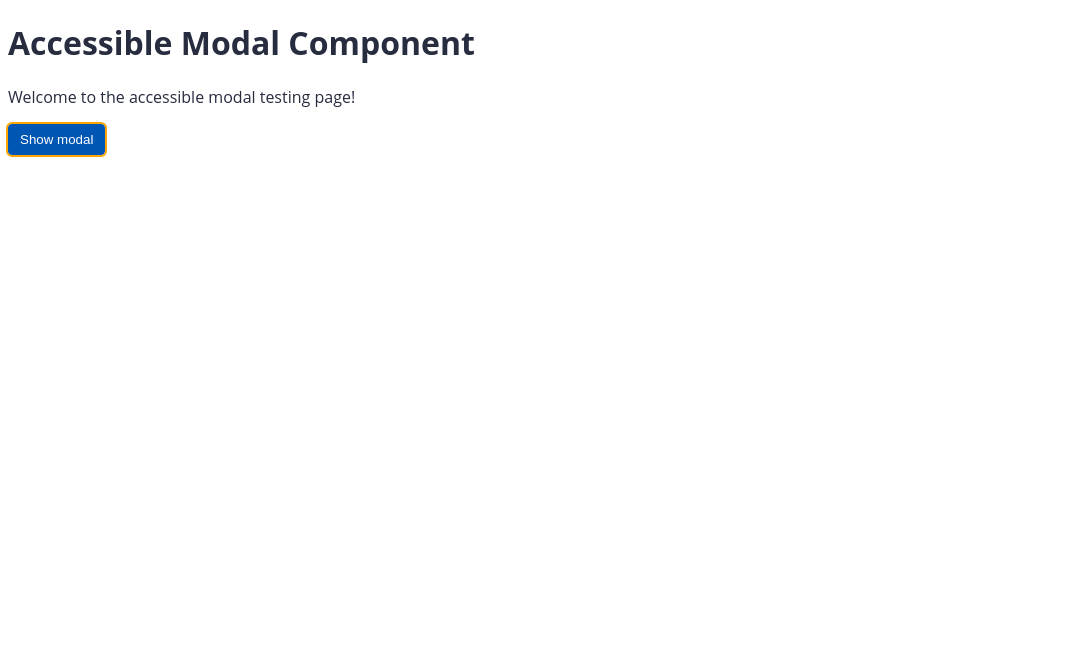
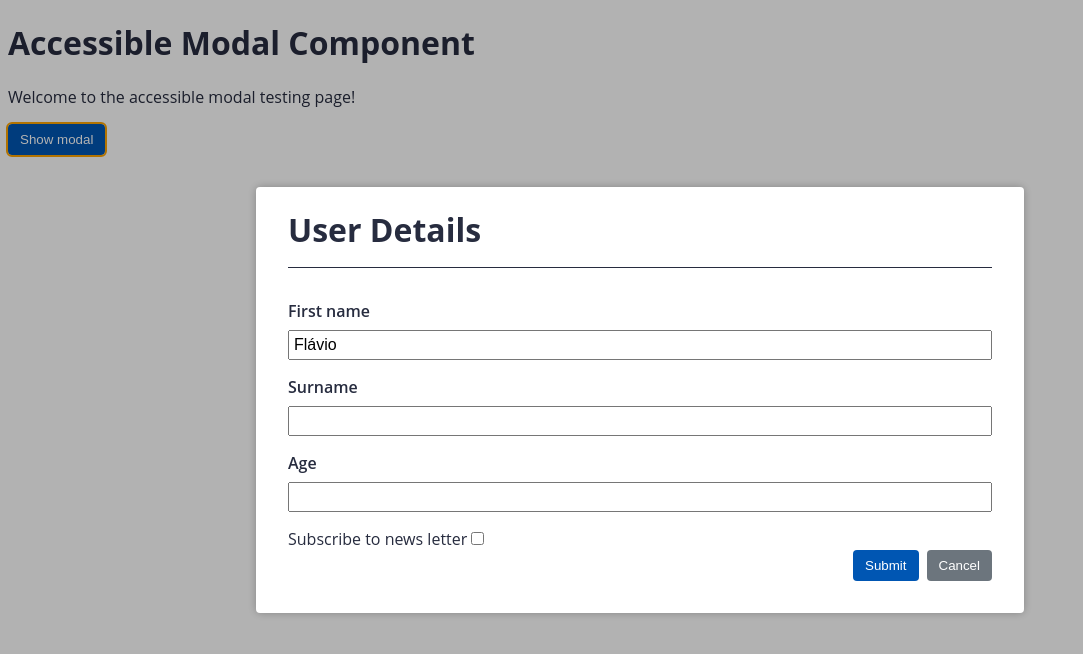
Before and after one commit to slackwarecps/angular-avancando-acessibilidade, an Angular app: page / in a window 1280 px wide. Both pictures are taken after a click on the button "Show modal". Shown: the top 654 px of the page, without its empty margins (0-1083 px from the left). Built offline with nearby package versions, Linux system fonts and the light colour scheme.

Commit message:
fim da lapidacao do componente

```diff
--- a/src/app/app.component.html
+++ b/src/app/app.component.html
@@ -22,6 +22,10 @@
     <input id="age">
   </div>
 
+  <label for="info">Subscribe to news letter</label>
+  <input id="info" type="checkbox" (change)="info = !info">
+  <p [@fade] *ngIf="info">This is a placeholder for more information</p>
+
   <div class="button-group">
     <button class="button button-primary" type="button">Submit</button>
     <button
--- a/src/app/app.component.ts
+++ b/src/app/app.component.ts
@@ -1,16 +1,21 @@
 import { Component, TemplateRef, ViewChild } from '@angular/core';
-import { ModalRef, ModalService } from './shared/components/modal/services/modal.service';
+
+import { fade } from './shared/animations/fade';
+import { ModalRef } from './shared/components/modal/models/modal-ref';
+import { ModalService } from './shared/components/modal/services/modal.service';
 
 @Component({
   selector: 'app-root',
   templateUrl: './app.component.html',
-  styleUrls: ['./app.component.scss']
+  styleUrls: ['./app.component.scss'],
+  animations: [fade]
 })
 export class AppComponent {
   @ViewChild('modal') public modalTemplateRef: TemplateRef<any>;
   title = 'a11y-p2';
   public firstName = 'Flávio';
   public modalRef: ModalRef;
+  public info = false;
 
   constructor(private modalService: ModalService) {}
 
--- a/src/app/app.module.ts
+++ b/src/app/app.module.ts
@@ -1,5 +1,6 @@
 import { BrowserModule } from '@angular/platform-browser';
 import { NgModule } from '@angular/core';
+import { BrowserAnimationsModule } from '@angular/platform-browser/animations';
 
 import { AppRoutingModule } from './app-routing.module';
 import { AppComponent } from './app.component';
@@ -12,7 +13,8 @@ import { ModalModule } from './shared/components/modal/modal.module';
   imports: [
     BrowserModule,
     AppRoutingModule,
-    ModalModule
+    ModalModule,
+    BrowserAnimationsModule
   ],
   providers: [],
   bootstrap: [AppComponent]
--- /dev/null
+++ b/src/app/shared/animations/fade.ts
@@ -0,0 +1,20 @@
+import { animate, style, transition, trigger } from '@angular/animations';
+
+export const fade = trigger(
+  'fade',
+  [
+    transition(
+      ':enter',
+      [
+        style({ opacity: 0 }),
+        animate(100, style({ opacity: 1 }))
+      ]
+    ),
+    transition(
+      ':leave',
+      [
+        animate(100, style({ opacity: 0 }))
+      ]
+    )
+  ]
+);
--- a/src/app/shared/components/modal/modal.component.html
+++ b/src/app/shared/components/modal/modal.component.html
@@ -1,5 +1,9 @@
-<div class="modal-overlay">
-  <div class="modal-content">
+<div
+  class="modal-overlay"
+  (click)="modalRef.close()"
+  >
+  <div class="modal-content"
+    (click)="$event.stopPropagation()">
     <h1 class="modal-title">{{ config.title }}</h1>
     <ng-container *ngTemplateOutlet="config.templateRef"></ng-container>
   </div>
--- a/src/app/shared/components/modal/modal.component.scss
+++ b/src/app/shared/components/modal/modal.component.scss
@@ -1,43 +1,29 @@
-:host{
-  transition: 1s;
-  opacity: 0;
-  &.show{
-    opacity: 1;
-  }
-}
-
-.modal-overlay{
+.modal-overlay  {
   position: fixed;
   z-index: 100;
-  top:0;
-  left:0;
-  right:0;
-  bottom:0;
+  top: 0;
+  left: 0;
+  right: 0;
+  bottom: 0;
   display: flex;
   align-items: center;
-  justify-content:center;
-  background-color: rgba(0,0,0,0.3);
-
-
-
-
-  .modal-content{
+  justify-content: center;
+  background-color: rgba(0, 0, 0, 0.3);
+  .modal-content {
     padding: 0 2rem 2rem 2rem;
     margin: 2%;
     min-width: 94%;
-    @media (min-width:600px) {
+    @media(min-width: 600px) {
       min-width: 60%;
     }
     border-radius: 4px;
-    box-shadow: 0 0 8px rgba(0,0,0,0.25);
+    box-shadow: 0 0 8px rgba(0, 0, 0, .25);
     background-color: white;
 
-
-    .modal-title{
+    .modal-title {
       border-bottom: solid 1px;
       padding-bottom: 1rem;
       margin-bottom: 2rem;
-
     }
   }
 }
--- a/src/app/shared/components/modal/modal.component.ts
+++ b/src/app/shared/components/modal/modal.component.ts
@@ -1,12 +1,18 @@
-import { Component, HostBinding, AfterViewInit } from '@angular/core';
+import { Component, HostBinding } from '@angular/core';
 
+import { fade } from '../../animations/fade';
 import { ModalConfig } from './interfaces/modal-config';
+import { ModalRef } from './models/modal-ref';
+
 
 @Component({
   selector: 'app-modal',
   templateUrl: './modal.component.html',
   styleUrls: ['modal.component.scss'],
+  animations: [fade]
 })
 export class ModalComponent {
+  @HostBinding('@fade') fade = true;
   public config: ModalConfig;
+  public modalRef: ModalRef;
 }
--- /dev/null
+++ b/src/app/shared/components/modal/models/modal-ref.ts
@@ -0,0 +1,12 @@
+import { ComponentRef } from '@angular/core';
+import { ModalComponent } from '../modal.component';
+
+export class ModalRef {
+
+  constructor(private componentRef: ComponentRef<ModalComponent>) {}
+
+  public close(): void {
+    console.log('close called');
+    this.componentRef.destroy();
+  }
+}
--- a/src/app/shared/components/modal/services/modal.service.ts
+++ b/src/app/shared/components/modal/services/modal.service.ts
@@ -1,7 +1,9 @@
 import { ComponentFactory, ComponentFactoryResolver, ComponentRef, Injectable, Injector } from '@angular/core';
+
 import { BodyInjectorService } from 'src/app/shared/services/body-injector';
 import { ModalConfig } from '../interfaces/modal-config';
 import { ModalComponent } from '../modal.component';
+import { ModalRef } from '../models/modal-ref';
 
 @Injectable()
 export class ModalService {
@@ -22,20 +24,12 @@ export class ModalService {
     console.log(componentRef.instance);
     console.log('open called');
     this.bodyInjector.stackBeforeAppRoot(componentRef);
-    return new ModalRef(componentRef);
+    const modalRef = new ModalRef(componentRef);
+    componentRef.instance.modalRef = modalRef;
+    return modalRef;
   }
 
   private createComponentRef(): ComponentRef<ModalComponent> {
     return this.componentFactory.create(this.injector);
   }
 }
-
-export class ModalRef {
-
-  constructor(private componentRef: ComponentRef<ModalComponent>) {}
-
-  public close(): void {
-    console.log('close called');
-    this.componentRef.destroy();
-  }
-}
```
Also changed, not shown: 1 other file (tests, documents, lock files or other folders).
